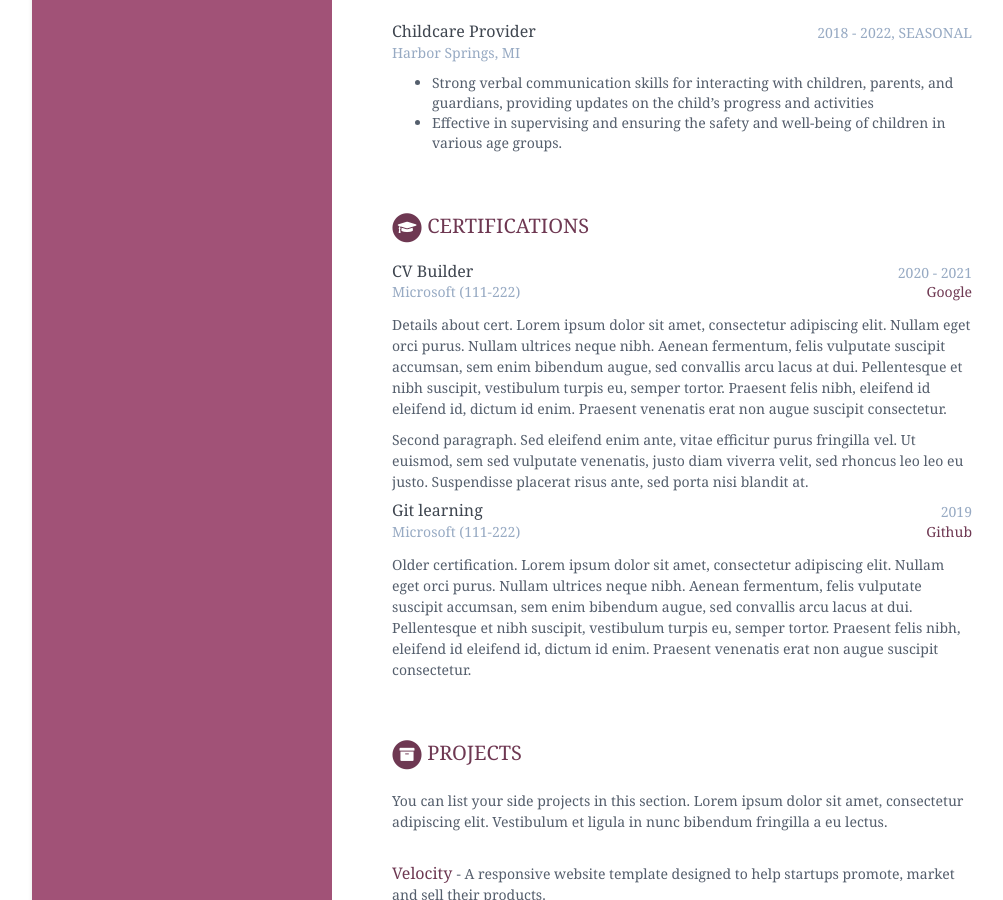
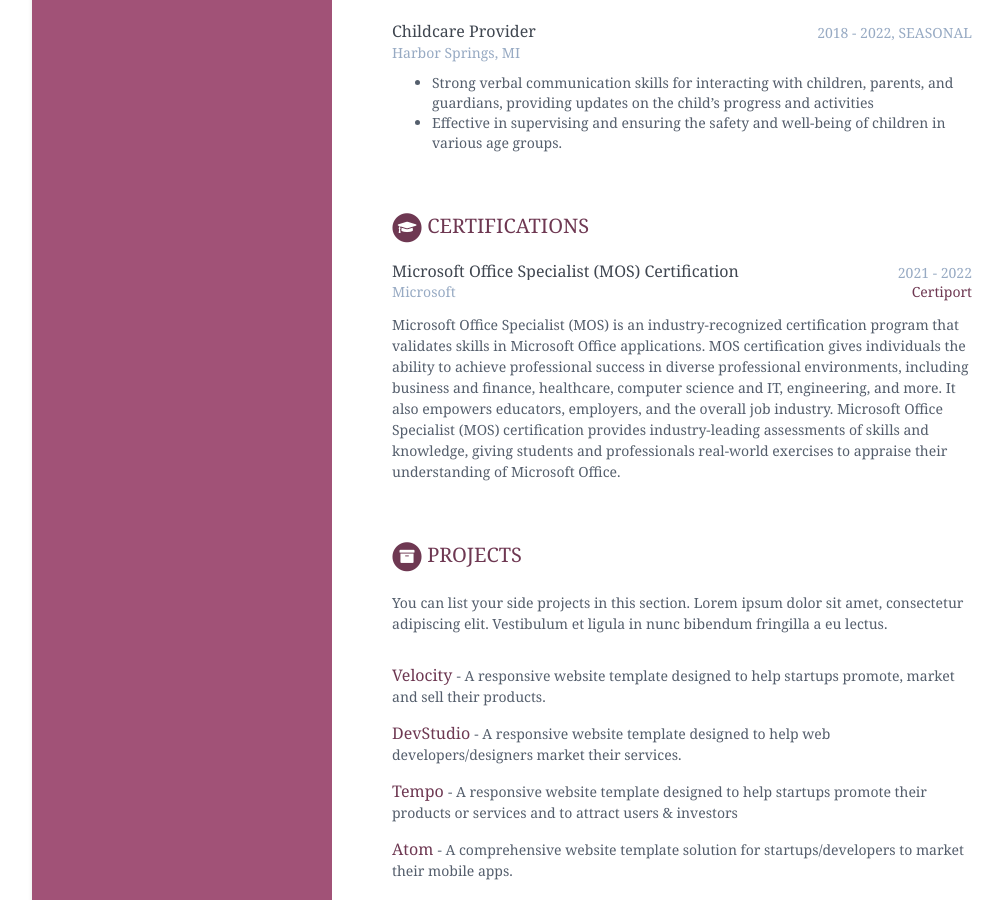
Before and after one commit to burnsmay/burnsmay.github.io, a Jekyll site: the page built from index.html, in a window 1280 px wide and 900 px high, scrolled down 1066 px. Shown: the whole window, without its empty margins (108-1111 px from the left). Built offline with Jekyll 4.4.1, drawn with Linux system fonts in a browser that asks for light colours.

Commit message:
Update data.yml CERTIFICATIONS

```diff
--- a/_data/data.yml
+++ b/_data/data.yml
@@ -99,43 +99,17 @@ experiences:
 certifications:
       title: Certifications
       list:
-        - name: CV Builder
-          start: 2020
-          end: 2021
+        - name: Microsoft Office Specialist (MOS) Certification
+          start: 2021
+          end: 2022
           organization: Microsoft
-          credentialid: 111-222
-          credentialurl: www.google.com
-          credentialname: Google
+          credentialurl: https://certiport.pearsonvue.com/Certifications/Microsoft/MOS/Overview
+          credentialname: Certiport
           details: |
-            Details about cert. Lorem ipsum dolor sit amet, consectetur
-            adipiscing elit.
-            Nullam eget orci purus. Nullam ultrices neque nibh.
-            Aenean fermentum, felis vulputate suscipit accumsan,
-            sem enim bibendum augue, sed convallis arcu lacus at dui.
-            Pellentesque et nibh suscipit, vestibulum turpis eu, semper tortor.
-            Praesent felis nibh, eleifend id eleifend id, dictum id enim.
-            Praesent venenatis erat non augue suscipit consectetur.
+            Microsoft Office Specialist (MOS) is an industry-recognized certification program that validates skills in Microsoft Office applications.
+            MOS certification gives individuals the ability to achieve professional success in diverse professional environments, including business and finance, healthcare, computer science and IT, engineering, and more. It also empowers educators, employers, and the overall job industry.
+            Microsoft Office Specialist (MOS) certification provides industry-leading assessments of skills and knowledge, giving students and professionals real-world exercises to appraise their understanding of Microsoft Office.
 
-            Second paragraph. Sed eleifend enim ante, vitae efficitur purus
-            fringilla vel. Ut euismod, sem sed vulputate venenatis,
-            justo diam viverra velit, sed rhoncus leo leo eu justo.
-            Suspendisse placerat risus ante, sed porta nisi blandit at.
-        - name: Git learning
-          start: 2019
-          end:
-          organization: Microsoft
-          credentialid: 111-222
-          credentialurl: www.github.com
-          credentialname: Github
-          details: |
-            Older certification. Lorem ipsum dolor sit amet, consectetur
-            adipiscing elit.
-            Nullam eget orci purus. Nullam ultrices neque nibh.
-            Aenean fermentum, felis vulputate suscipit accumsan,
-            sem enim bibendum augue, sed convallis arcu lacus at dui.
-            Pellentesque et nibh suscipit, vestibulum turpis eu, semper tortor.
-            Praesent felis nibh, eleifend id eleifend id, dictum id enim.
-            Praesent venenatis erat non augue suscipit consectetur.
 
 projects:
     title: Projects
```
